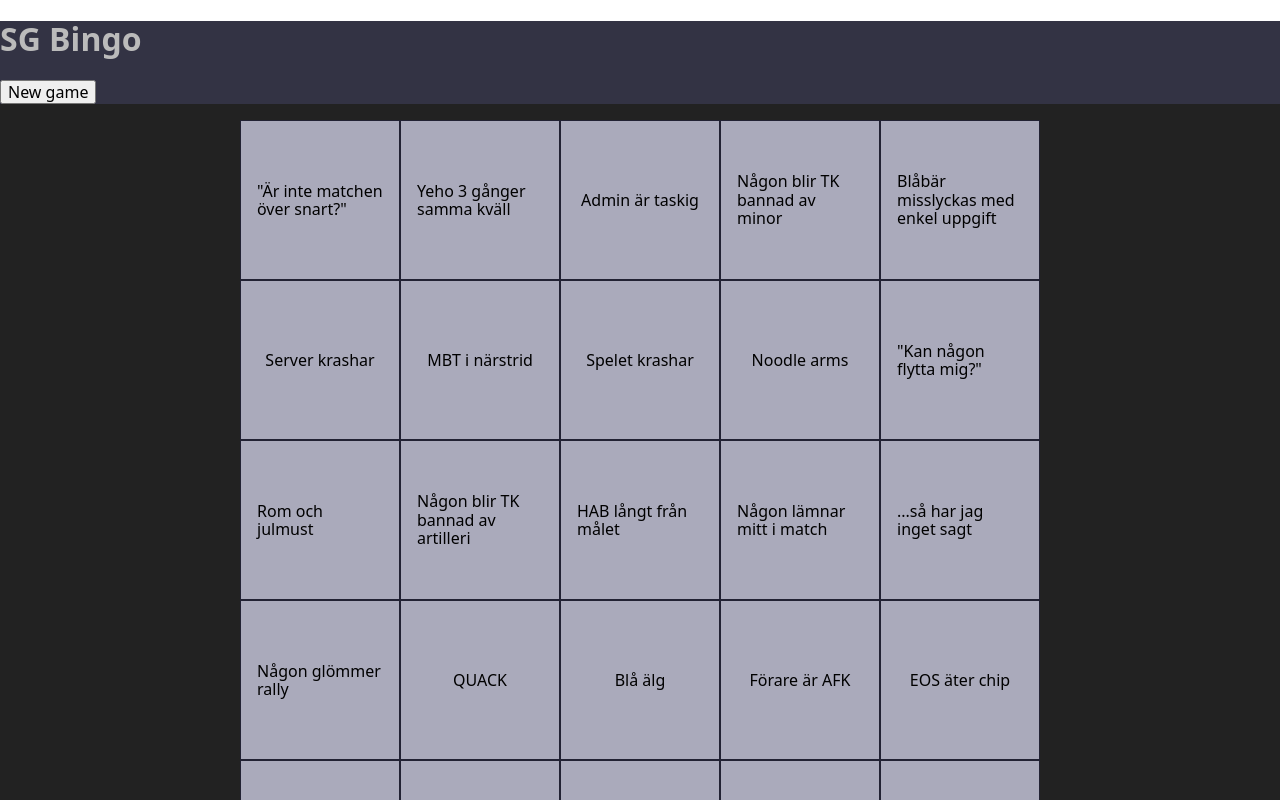
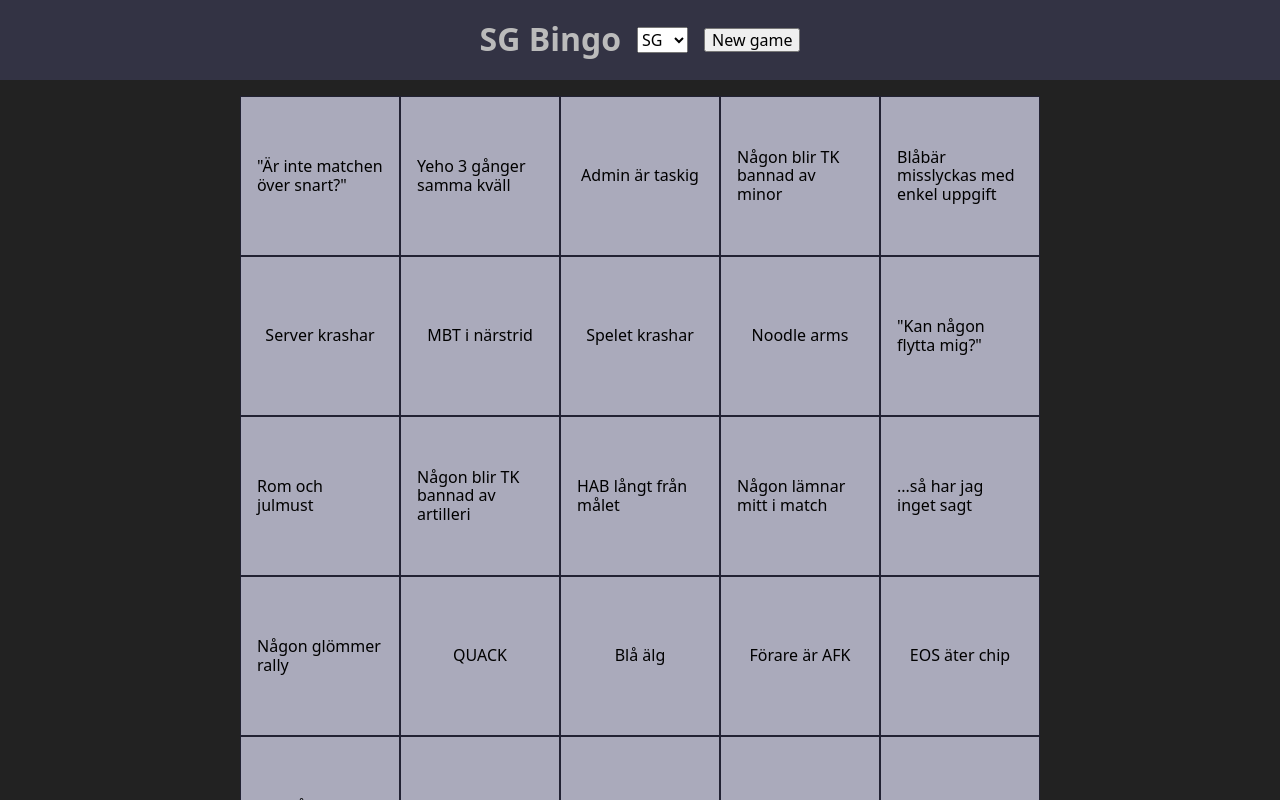
Before and after one commit to Sylv0/sg-bingo, a Vue app: page / in a window 1280 px wide. Shown: the top 800 px of the page. Built offline with nearby package versions, Linux system fonts and the light colour scheme.

Commit message:
Implement different data sets

```diff
--- a/src/App.vue
+++ b/src/App.vue
@@ -1,11 +1,17 @@
 <template>
   <header id="primary-header">
     <h1>SG Bingo</h1>
+    <select @change="changeData" v-model="selectedData">
+      <option v-for="key in Object.keys(this.data)" :value="key" v-bind:key="key">{{ key }}</option>
+    </select>
     <button @click="newGame">New game</button>
   </header>
   <main id="primary-main">
-    <section>
+    <section v-if="items.length > 0">
       <GameBoard :items="items" :bingos="bingos" @update-item="updateItem"></GameBoard>
+    </section>
+    <section v-else>
+      <p>Select a set...</p>
     </section>
   </main>
   <footer id="primary-footer">
@@ -24,13 +30,16 @@ export default {
   },
   data() {
     return {
+      data,
+      selectedData: "SG",
       items: [],
       bingos: { row: new Set(), column: new Set(), leftToRight: false, rightToLeft: false },
     };
   },
   methods: {
     newGame() {
-      this.items = getItems([...data.squad]);
+      if (this.selectedData === undefined) return
+      this.items = getItems([...data[this.selectedData]]);
       this.bingos.column.clear();
       this.bingos.row.clear();
       this.bingos.leftToRight = false;
@@ -103,6 +112,9 @@ export default {
         this.items[item].bingo = this.bingos.row.has(y) || this.bingos.column.has(x) || l2r || r2l
       }
     },
+    // changeData() {
+    //   this.newGame();
+    // }
   },
   mounted() {
     this.newGame();
--- a/src/assets/data.json
+++ b/src/assets/data.json
@@ -1,5 +1,5 @@
 {
-  "squad": [
+  "SG": [
     "Någon kommenterar Sylv0s tagg",
     "Någon glömmer rally",
     "Någon blir TK bannad av artilleri",
@@ -41,5 +41,11 @@
     "Förare är AFK",
     "Någon blir ivägslängd av fordon",
     "Lågt med tickets, men folk ger upp direkt"
+  ],
+  "SI": [
+    "Example"
+  ],
+  "n47": [
+    "Example"
   ]
 }
--- a/src/components/GameBoard.vue
+++ b/src/components/GameBoard.vue
@@ -1,12 +1,10 @@
 <template>
-  <div class="container">
   <ul class="grid">
     <li class="grid-item" v-for="(item, index) in items" @click="$emit('updateItem', index)" v-bind:key="index"
       :class="{ selected: item.selected, bingo: item.bingo }">
       {{ item.value }}
     </li>
   </ul>
-  </div>
 </template>
 
 <script>
--- a/src/style/App.css
+++ b/src/style/App.css
@@ -1,6 +1,3 @@
-body {
-  margin: 0;
-}
 #app {
   font-family: Avenir, Helvetica, Arial, sans-serif;
   -webkit-font-smoothing: antialiased;
@@ -11,9 +8,15 @@ body {
   flex-direction: column;
   min-height: 100vh;
 }
+
 #primary-header {
   background: #334;
+  display: flex;
+  justify-content: center;
+  align-items: center;
+  gap: 1rem;
 }
+
 #primary-main {
   flex-grow: 1;
   display: flex;
@@ -21,6 +24,7 @@ body {
   align-items: center;
   background: #222;
 }
+
 #primary-footer {
   background: #334;
 }
```
Lines whose indentation alone changed are shown as unchanged.
